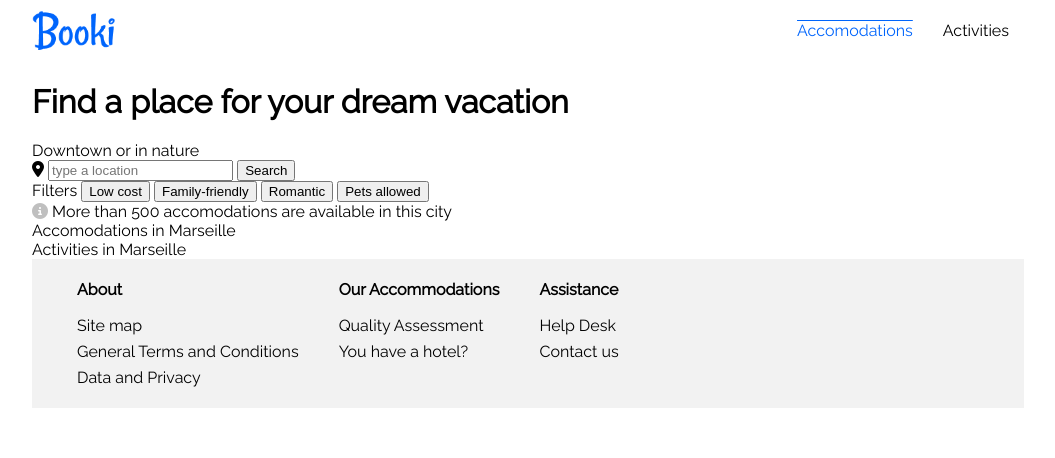
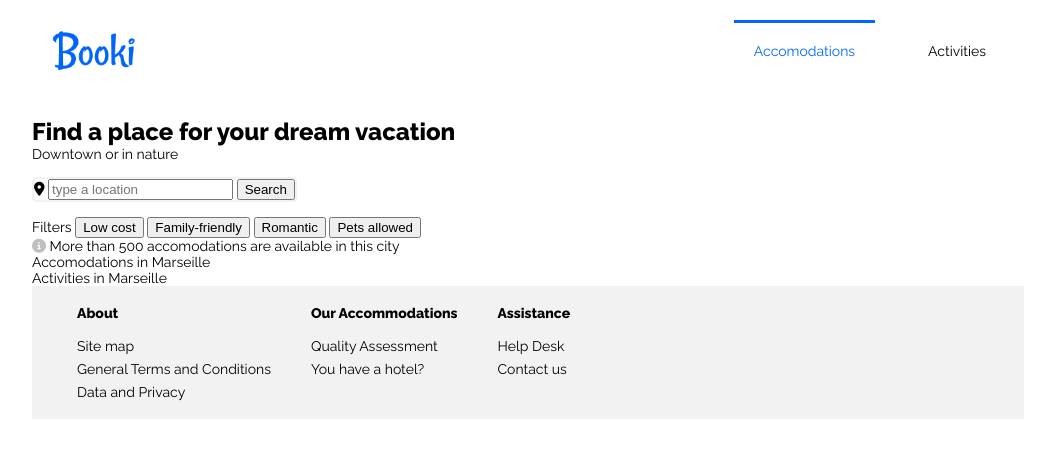
Before and after one commit to Irenkawww/OpenClassRoomProject_1, a plain HTML site: page index.html in a window 1280 px wide. Shown: the whole page, without its empty margins (112-1167 px from the left). Drawn offline with Linux system fonts and the light colour scheme.

Commit message:
finished css corection of navbar

```diff
--- a/index.html
+++ b/index.html
@@ -11,7 +11,7 @@
     <link rel="preconnect" href="https://fonts.googleapis.com" />
     <link rel="preconnect" href="https://fonts.gstatic.com" crossorigin />
     <link
-      href="https://fonts.googleapis.com/css2?family=Raleway&display=swap"
+      href="https://fonts.googleapis.com/css2?family=Raleway:wght@400;800&display=swap"
       rel="stylesheet"
     />
     <title>New Booki Website</title>
@@ -22,25 +22,23 @@
         <img src="./images/Booki.png" alt="Booki logo" width="130" />
       </div>
       <div class="navLinks">
-        <a class="active navLink" href="index.html#accomodations"
+        <a class="active navLinkAccomodations" href="index.html#accomodations"
           >Accomodations</a
         >
-        <a class="navLink" href="index.html#activities">Activities</a>
+        <a class="navLinkActivities" href="index.html#activities">Activities</a>
       </div>
     </div>
 
     <h1>Find a place for your dream vacation</h1>
     <div>Downtown or in nature</div>
 
-    <form>
-      <div>
-        <span>
-          <i class="fa-solid fa-location-dot"></i>
-        </span>
-        <input type="text" placeholder="type a location" />
-        <button>Search</button>
-      </div>
-    </form>
+    <div class="form">
+      <span class="formIcon">
+        <i class="fa-solid fa-location-dot"></i>
+      </span>
+      <input type="text" placeholder="type a location" />
+      <button class="searchButton">Search</button>
+    </div>
 
     <div>
       Filters
--- a/style.css
+++ b/style.css
@@ -10,8 +10,10 @@ body {
     max-width: 992px;
     display: block;
     margin: auto;
+    font-size: 14px;
+    font-weight: 400;
 }
-a:link {
+a {
     text-decoration: none;
     color: black;
 }
@@ -22,34 +24,49 @@ a:hover {
     color: var(--chart-color);
 }
 li {
-list-style: none;
-margin-bottom: 7px;
+    list-style: none;
+    margin-bottom: 7px;
+}
+h1{
+    font-size: 24px;
+    font-weight: 900;
+    margin-bottom: 0;
 }
 footer {
-
     padding: 5px;
     background-color: var(--main-gray-bg-color);
+}
+.form {
+    display: inline-block;
+    margin: 15px 0 15px 0;
+    border: 2px solid var(--main-gray-bg-color);
+    border-radius: 4px;
 }
 .navbar {
     display: flex;
     align-items: center;
     justify-content: space-between;
 }
-.navbar .logo {
+.logo {
     display: flex;
     justify-content: flex-start;
     margin: 0;
+    padding: 20px;
 }
-.navbar .navLinks {
+.navLinks {
     display: flex;
     justify-content:flex-end;
 }
-.navbar .navLink {
+.navLinkAccomodations {
     margin: 15px;
-    color: black;
+    padding: 20px;
 }
-.navbar .navLink.active {
-    text-decoration: overline;
+.navLinkActivities {
+    margin: 15px;
+    padding: 23px;
+}
+a.active {
+    border-top: 3px solid var(--chart-color);
     color: var(--chart-color);
 }
 .container {
```
